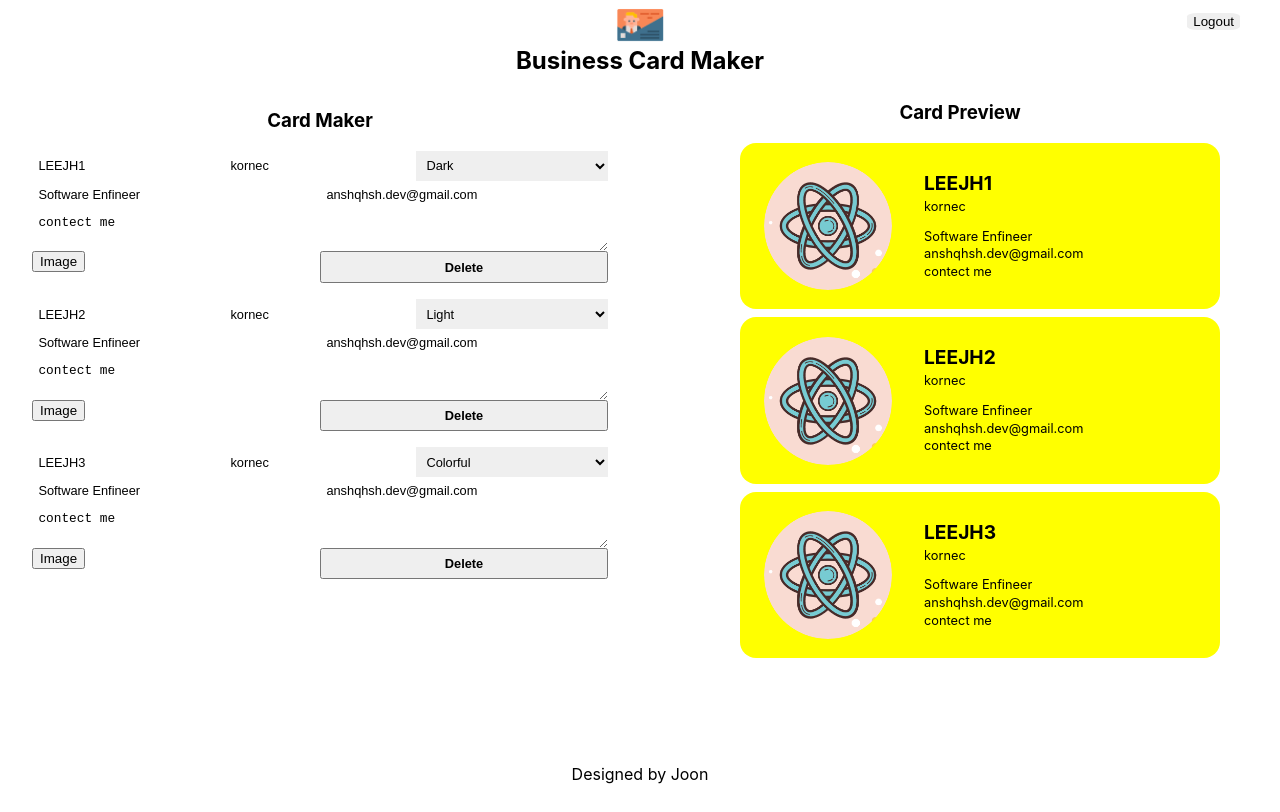
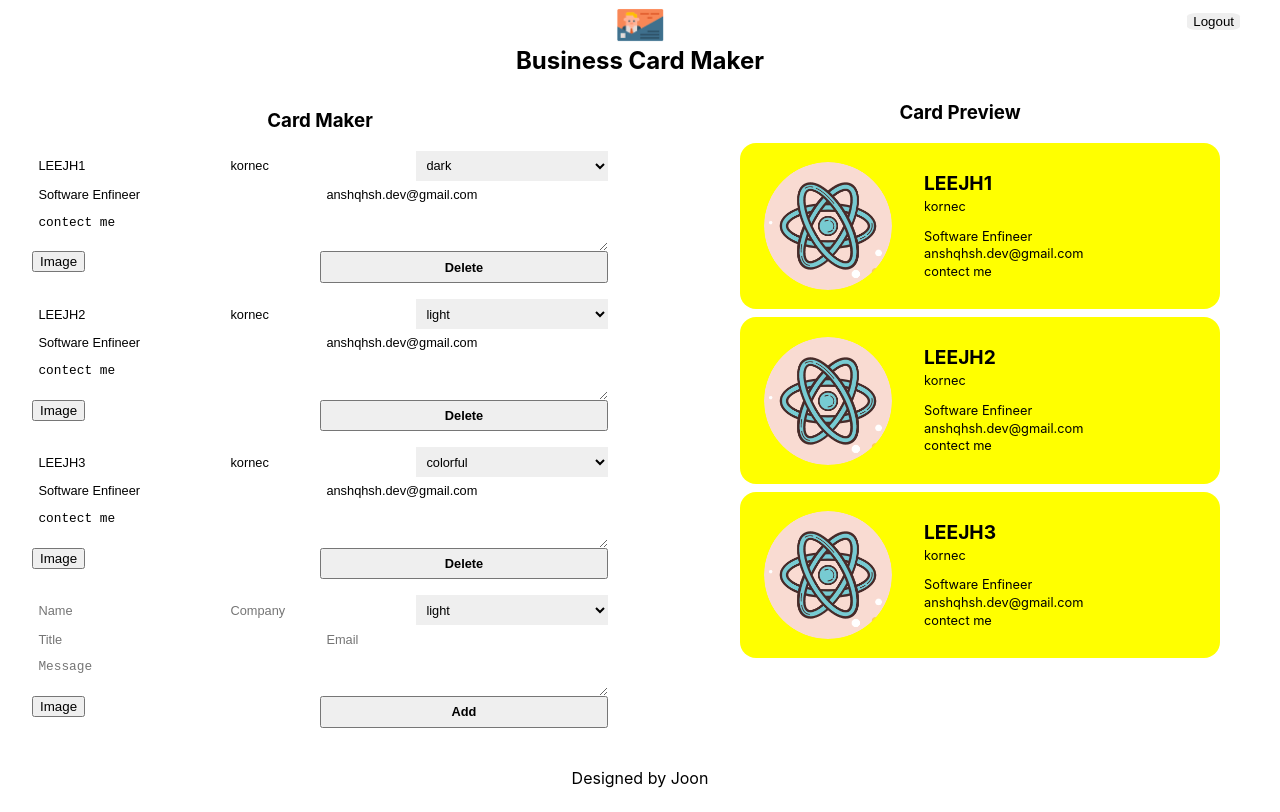
Before and after one commit to anshqhsh/react_card_maker, a React (Create React App) app: page /maker in a window 1280 px wide. Built offline with nearby package versions, Linux system fonts and the light colour scheme; no server answers; sample sign-in values are in the browser's storage.

Commit message:
add card add form component

```diff
--- /dev/null
+++ b/src/components/card_add_form/card_add_form.jsx
@@ -0,0 +1,86 @@
+import React, { useRef } from 'react';
+import styles from './card_add_form.module.css';
+import Button from '../button/button';
+import ImageFileInput from '../image_file_input/image_file_input';
+
+const CardAddForm = ({ onAdd }) => {
+  const formRef = useRef();
+  const nameRef = useRef();
+  const companyRef = useRef();
+  const themeRef = useRef();
+  const titleRef = useRef();
+  const emailRef = useRef();
+  const messageRef = useRef();
+
+  const onSubmit = (event) => {
+    event.preventDefault();
+    const card = {
+      id: Date.now(), //uuid
+      name: nameRef.current.value || '',
+      company: companyRef.current.value || '',
+      theme: themeRef.current.value,
+      title: titleRef.current.value || '',
+      email: emailRef.current.value || '',
+      message: messageRef.current.value || '',
+      fileName: '',
+      fileURL: '',
+    };
+    formRef.current.reset(); //fontRef를 current 리셋해주도록, 사용자가 입력해서 제출하고 나면 폼이다.
+    onAdd(card);
+  };
+
+  return (
+    <form ref={formRef} className={styles.form}>
+      <input
+        ref={nameRef}
+        className={styles.input}
+        type='text'
+        name='name'
+        placeholder='Name'
+      />
+      <input
+        ref={companyRef}
+        className={styles.input}
+        type='text'
+        name='company'
+        placeholder='Company'
+      />
+      <select
+        ref={themeRef}
+        className={styles.select}
+        name='theme'
+        placeholder='Theme'
+      >
+        <option placeholder='light'>light</option>
+        <option placeholder='dark'>dark</option>
+        <option placeholder='colorful'>colorful</option>
+      </select>
+      <input
+        ref={titleRef}
+        className={styles.input}
+        type='text'
+        name='title'
+        placeholder='Title'
+      />
+      <input
+        ref={emailRef}
+        className={styles.input}
+        type='text'
+        name='email'
+        placeholder='Email'
+      />
+      <textarea
+        ref={messageRef}
+        className={styles.textarea}
+        name='message'
+        placeholder='Message'
+      />
+      <div className={styles.fileInput}>
+        <ImageFileInput />
+      </div>
+      <Button name='Add' onClick={onSubmit} />
+    </form>
+  );
+};
+
+export default CardAddForm;
--- /dev/null
+++ b/src/components/card_add_form/card_add_form.module.css
@@ -0,0 +1,45 @@
+@value makerBlack, makerWhite from '../../common/colors.css';
+
+.form {
+  display: flex;
+  width: 100%;
+  flex-wrap: wrap;
+  border-top: 1px solid makerBlack;
+  border-left: 1px solid makerBlack;
+  margin-bottom: 1em;
+}
+
+.input,
+.textarea,
+.select,
+.button,
+.fileInput {
+  font-size: 0.8rem;
+  width: 100%;
+  border: 0;
+  padding: 0.5em;
+  border-bottom: 1px solid makerBlack;
+  border-right: 1px solid makerBlack;
+  background: makerWhite;
+}
+
+.input,
+.select {
+  flex: 1 1 30%;
+}
+
+.fileInput {
+  padding: 0;
+  flex: 1 1 50%;
+}
+
+.input:focus,
+.textarea:focus,
+.select:focus,
+.button:focus {
+  outline: 0;
+}
+
+.textarea {
+  flex-basis: 100%;
+}
--- a/src/components/card_edit_form/card_edit_form.jsx
+++ b/src/components/card_edit_form/card_edit_form.jsx
@@ -11,9 +11,9 @@
             <input className={styles.input} type="text" name="name" value={name}/>
             <input className={styles.input} type="text" name="company" value={company}/>
             <select className={styles.select} name="them" value={theme}>
-                <option value="light">Light</option>
-                <option value="dark">Dark</option>
-                <option value="colorful">Colorful</option>
+                <option value="light">light</option>
+                <option value="dark">dark</option>
+                <option value="colorful">colorful</option>
             </select>
             <input className={styles.input} type="text" name="title" value={title}/>
             <input className={styles.input} type="text" name="email" value={email}/>
--- a/src/components/editor/editor.jsx
+++ b/src/components/editor/editor.jsx
@@ -1,13 +1,16 @@
 import React from 'react';
+import CardAddForm from '../card_add_form/card_add_form';
 import CardEditForm from '../card_edit_form/card_edit_form';
 import styles from './editor.module.css';
 
-const Editor = ({cards}) =>
+const Editor = ({cards, addCard}) => (
     <section className={styles.editor}>
         <h1 className={styles.title}>Card Maker</h1>
         {cards.map(card =>(
-                <CardEditForm card={card} />
+                <CardEditForm key={card.id} card={card} />
             ))}
-    </section>;
 
+            <CardAddForm onAdd={addCard} />
+    </section>
+);
 export default Editor;
--- a/src/components/maker/maker.jsx
+++ b/src/components/maker/maker.jsx
@@ -56,11 +56,17 @@
             }
         });
     });//authchange가 있다면 유저가 업데이트가 되고 콜백 함수가 수행 사용자가 없다면 히스토리에서 Push로 홈 이동
+
+    const addCard = card => {
+        const updated=[...cards,card];
+        setCards(updated)//state API
+    }
+
     return(
         <section className={styles.maker}>
             <Header onLogout={onLogout}/>
                 <div className={styles.container}>
-                    <Editor cards ={cards}/>
+                    <Editor cards ={cards} addCard={addCard}/>
                     <Preview cards ={cards}/>
                 </div>
             <Footer />
```
